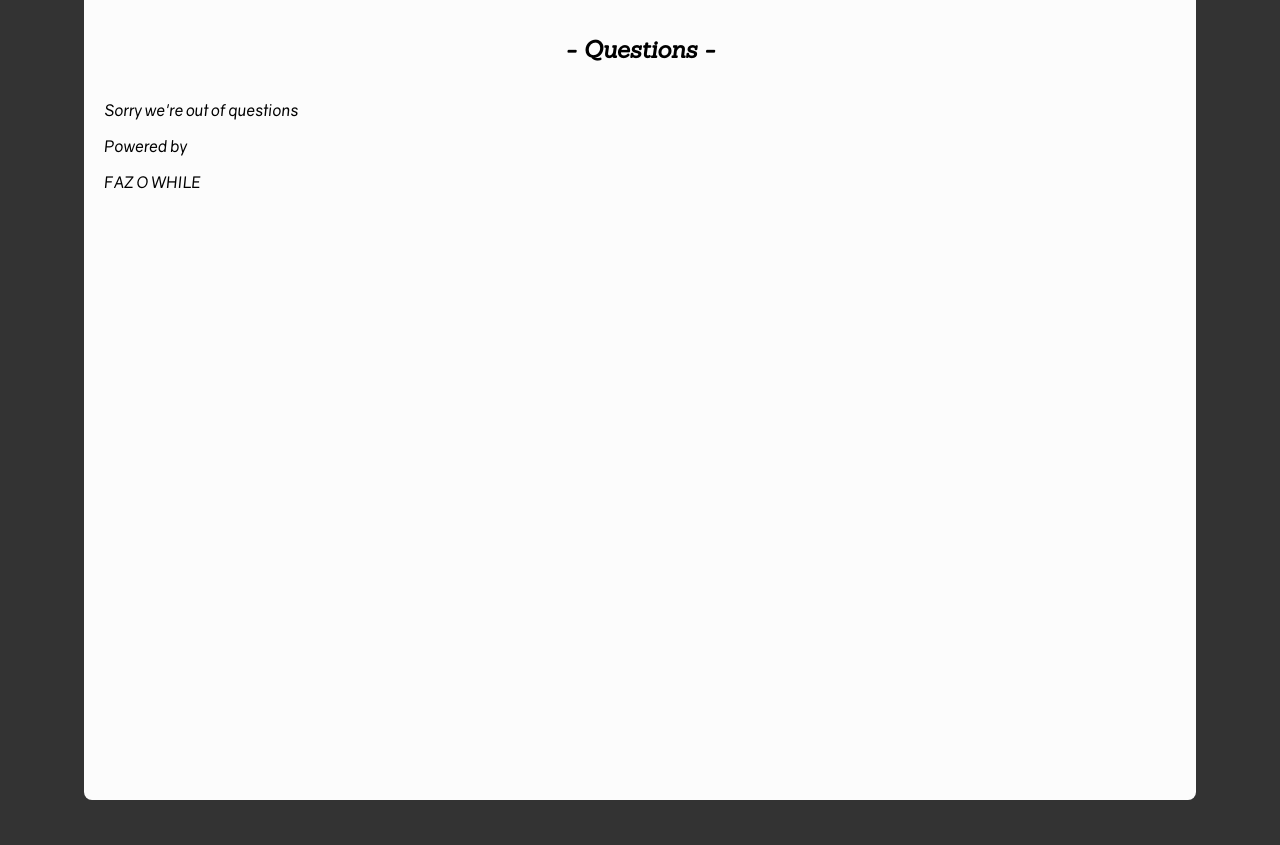
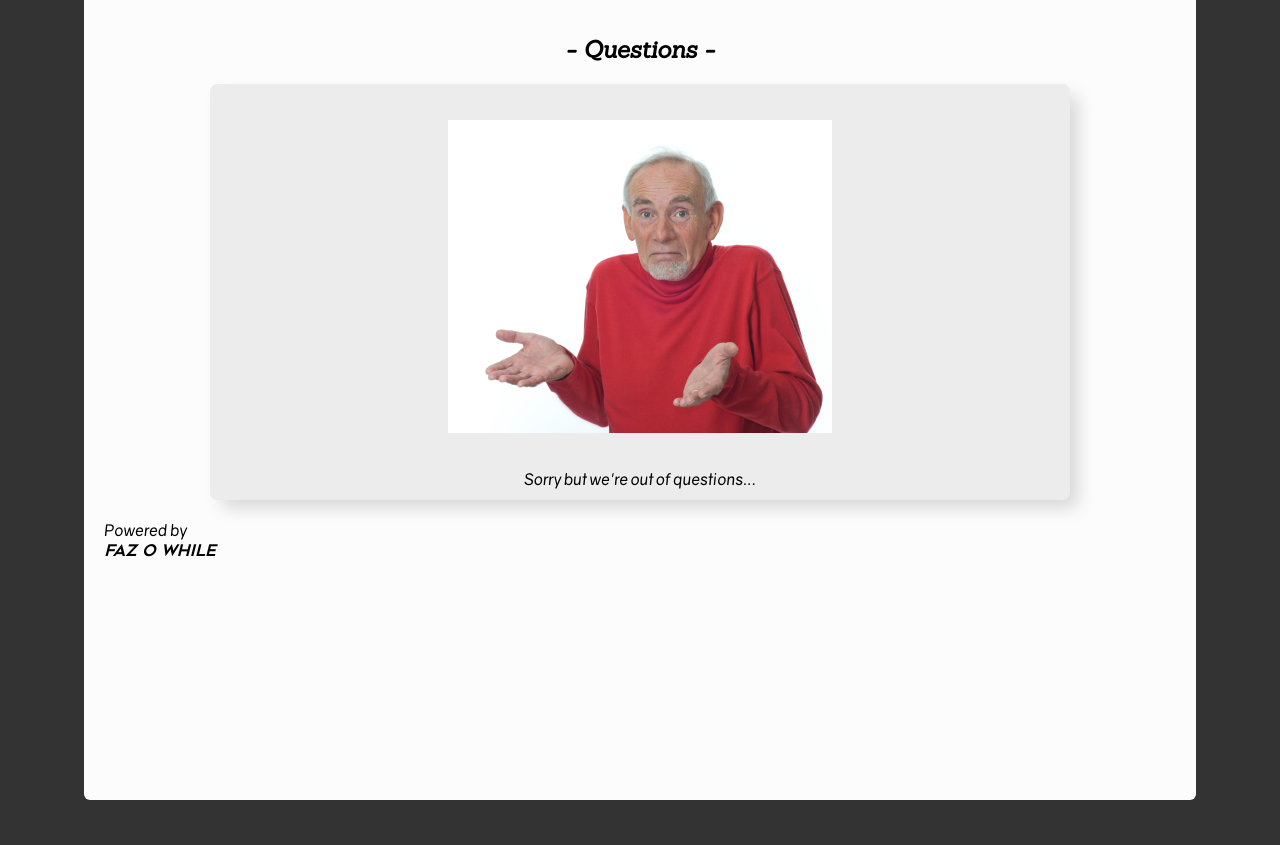
Before and after one commit to bmortella/MackEnquetes, a Django app: page /enquetes/ in a window 1280 px wide. Shown: the part 80-925 px from the top of the page. Run offline with Django 3.2, Linux system fonts and the light colour scheme; data that the repository does not hold is empty; some web fonts are replaced.

Commit message:
Almost finished the first css, the footer still bugging me a lil

```diff
--- a/django/mackenquetes/enquetes/static/enquetes/style.css
+++ b/django/mackenquetes/enquetes/static/enquetes/style_index.css
@@ -54,6 +54,9 @@ footer{
 	margin: 0px;
 	padding: 0px;
 }
+p{
+	margin: 0px;
+}
 
 /* Css Starts here */
 header{
@@ -62,6 +65,7 @@ header{
 	justify-content: right;
 	width: 100%;
 	background-image: url(img/2.png);
+	background-attachment: fixed;
 	color: white;
 	height: 80px;
 	padding: 0 10px;
@@ -80,7 +84,7 @@ section.inner{
 	min-width: 90%;
 	background-color: rgba(255, 255, 255, 0.985);
 	padding: 20px;
-	border-radius: 0 0 8px 8px;
+	border-radius: 0 0 6px 6px;
 }
 .title{
 	display: flex;
@@ -111,8 +115,60 @@ li{
 	width: 275px;
 	background-color: white;
 	border: 1px solid  rgba(255,255,255,1);
+	padding: 1px;
 	border-radius: 7px;
 	-webkit-box-shadow: 10px 10px 18px -2px rgba(0,0,0,0.15);
 	-moz-box-shadow: 10px 10px 18px -2px rgba(0,0,0,0.15);
 	box-shadow: 10px 10px 18px -2px rgba(0,0,0,0.15);
 }
+article.nani{
+	border-radius: 5px 5px 0px 0;
+	width: 100%;
+	height: 80%;
+	display: flex;
+	justify-content: center;
+	align-items: center;
+	background-color: #ececec;
+}
+
+.nani a{
+	display: block;
+	height: 90%;
+	width: 90%;
+	background-color: white;
+}
+.enun{
+	margin: 10px;
+}
+section.blank_cont{
+	width: 100%;
+	display: flex;
+	justify-content: center;
+	align-content: center;
+}
+section.blank_cont section {
+	background-color: #ececec;
+	width: 80%;
+	border: 1px solid #ececec;
+	border-radius: 7px;
+	-webkit-box-shadow: 10px 10px 18px -2px rgba(0,0,0,0.15);
+	-moz-box-shadow: 10px 10px 18px -2px rgba(0,0,0,0.15);
+	box-shadow: 10px 10px 18px -2px rgba(0,0,0,0.15);
+}
+article.blank{
+	background-repeat: no-repeat;
+	background-position: center;
+	background-image: url(img/oldman.jpg);
+	height: 384px;
+	width: 100%;
+}
+.sorry p{
+	text-align: center;
+	margin: 0 0 10px;
+}
+footer{
+	margin: 20px 0 0;
+}
+.faz{
+	font-family: geo;
+}
--- a/django/mackenquetes/enquetes/templates/enquetes/index.html
+++ b/django/mackenquetes/enquetes/templates/enquetes/index.html
@@ -1,9 +1,13 @@
 {% load static %}
+
 <!DOCTYPE html>
 <html>
+
 	<head>
 		<title>MackEnquetes</title>
-		<link rel="stylesheet" type="text/css" href="{% static 'enquetes/style.css' %}">
+		<link rel="stylesheet" type="text/css" href="{% static 'enquetes/style_index.css' %}">
+		<link rel="shortcut icon" href="{% static 'enquetes/img/favicon.ico' %}">
+
 	</head>
 	<body>
 		<header class="title_cont">
@@ -19,27 +23,34 @@
 				<article class="title">
 					<h2> - Questions -</h2>
 				</article>
-				<article class="perguntas">
+				<article>
 					{% if enquetes %}
-					    <ul>
+					    <ul class="perguntas_cont">
 					        {% for enquete in enquetes %}
-					        	<li class="enun">
-					        		<p><a href="{% url 'enquetes:detalhes' enquete.id %}">img</a></p>
-					        		<p>{{ enquete.enunciado }}</p>
+					        	<li class="perguntas">
+					        		<article class="nani">
+					        			<a href="{% url 'enquetes:detalhes' enquete.id %}">img</a>
+					        		</article>
+					        		<article>
+					        			<p class="enun">{{ enquete.enunciado }}</p>
+					        		</article>
 					        	</li>
 					        {% endfor %}
 					    </ul>
 					{% else %}
-					    <section>
-					    	<article>
-					    		<p>Sorry we're out of questions</p>
-					    	</article>
-					    </section>
+						<section class="blank_cont">
+						    <section>
+						    	<article class="blank"></article>
+						    	<article class="sorry">
+						    		<p>Sorry but we're out of questions...</p>
+						    	</article>
+						    </section>
+					   	</section>
 					{% endif %}
 				</article>
 				<footer>
 					<p>Powered by</p>
-					<p>FAZ O WHILE</p>
+					<i class="faz">FAZ O WHILE</i>
 				</footer>
 			</section>
 		</section>
```
Also changed, not shown: django/mackenquetes/enquetes/static/enquetes/img/favicon.ico (added), django/mackenquetes/enquetes/static/enquetes/img/oldman.jpg (added).
